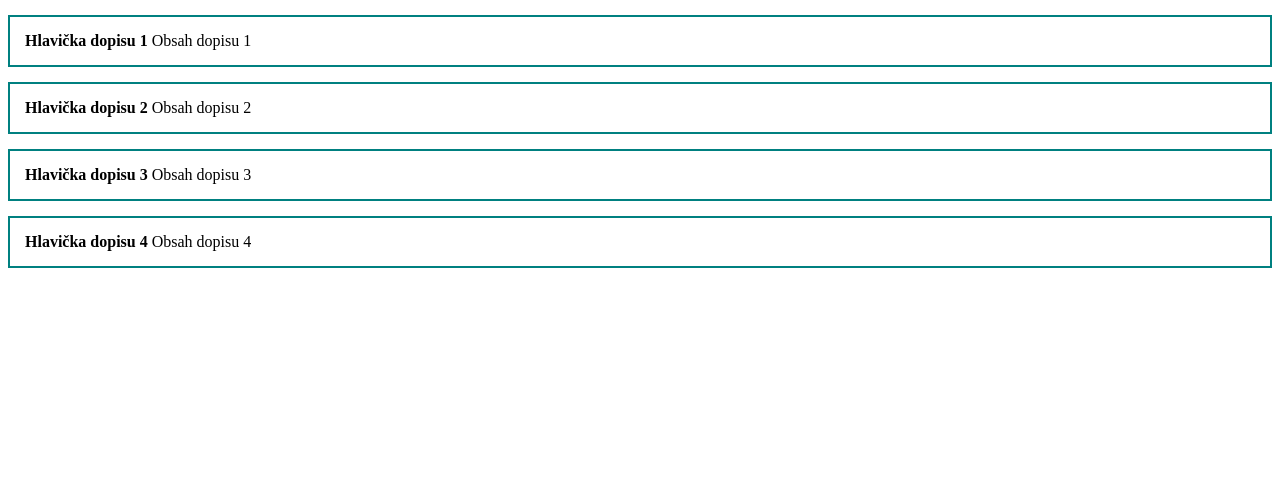
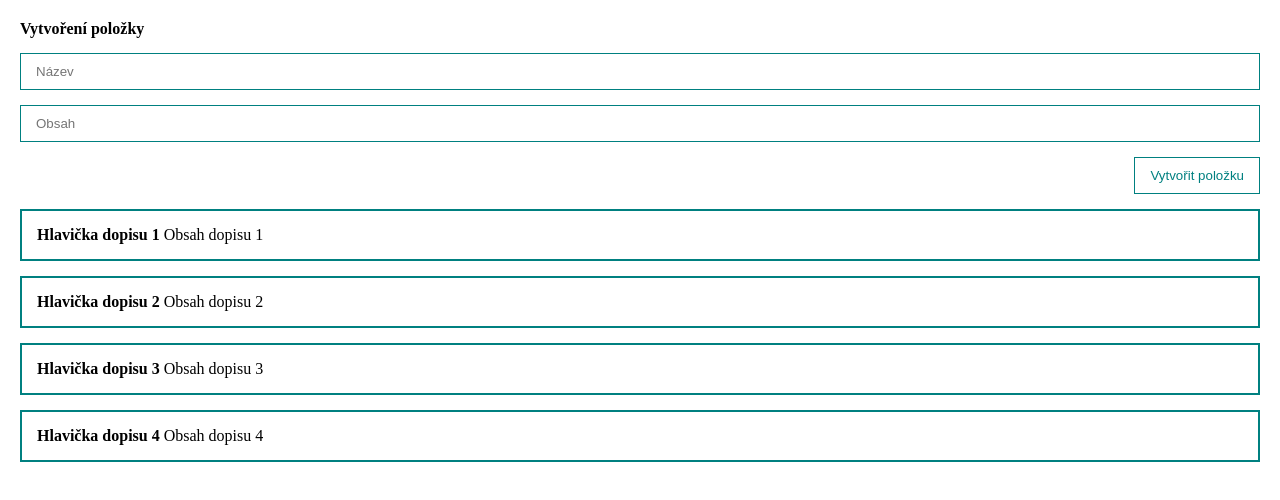
Before and after one commit to kofranek/timur_albi_vue3_from_a_to_z, a Vue app: page / in a window 1280 px wide. Shown: the top 500 px of the page. Built offline with nearby package versions, Linux system fonts and the light colour scheme; the HTML template or start-up script is replaced by a standard one.

Commit message:
Dekompozice, props - předávání dat do komponent

```diff
--- a/src/App.vue
+++ b/src/App.vue
@@ -1,37 +1,57 @@
 <template>
-  <div class="post" v-for="post in posts" >
-    <div><strong>{{post.title}}</strong> {{post.body}}</div>
+  <div class="app">
+    <post-form/>
+    <post-list :posts="posts"/>
+
   </div>
+
 </template>
 
 <script>
+import PostForm from "@/components/PostForm";
+import PostList from "@/components/PostList";
 export default {
+  components: {
+    PostList, PostForm
+  },
   name: "App",
   data() {
     return {
-      posts:[
+      posts: [
         {id: 1, title: 'Hlavička dopisu 1', body: 'Obsah dopisu 1'},
         {id: 2, title: 'Hlavička dopisu 2', body: 'Obsah dopisu 2'},
         {id: 3, title: 'Hlavička dopisu 3', body: 'Obsah dopisu 3'},
         {id: 4, title: 'Hlavička dopisu 4', body: 'Obsah dopisu 4'},
-      ]
+      ],
+      title: '',
+      body: ''
     }
   },
-  methods: {},
+  methods: {
+    createPost() {
+      const newPost = {
+        id: Date.now(),
+        title: this.title,
+        body: this.body,
+      }
+      this.posts.push(newPost)
+      this.title = ''
+      this.body = ''
+    },
+  },
 }
 </script>
 
-<style scoped>
+    <style>
     * {
       margin: 0;
       padding: 0;
       box-sizing: border-box;
     }
 
-.post {
-  padding: 15px;
-  border: 2px solid teal;
-  margin-top: 15px;
+    .app {
+      padding: 20px;
     }
 
+
     </style>
--- /dev/null
+++ b/src/components/PostForm.vue
@@ -0,0 +1,53 @@
+<template>
+  <form @submit.prevent>
+    <h4>Vytvoření položky</h4>
+
+    <input class="input"
+           type="text"
+           placeholder="Název"
+           v-bind:value="title"
+           @input="title=$event.target.value"
+    >
+    <input class="input"
+           type="text"
+           placeholder="Obsah"
+           v-bind:value="body"
+           @input="body=$event.target.value"
+    >
+
+    <button class="btn"
+    >
+      Vytvořit položku
+    </button>
+  </form>
+</template>
+
+<script>
+export default {
+  name: "PostForm"
+}
+</script>
+
+<style scoped>
+form {
+  display: flex;
+  flex-direction: column;
+}
+
+.btn {
+  margin-top: 15px;
+  align-self: flex-end;
+  padding: 10px 15px;
+  background: none;
+  color: teal;
+  border: 1px solid teal;
+}
+
+.input {
+  width: 100%;
+  border: 1px solid teal;
+  padding: 10px 15px;
+  margin-top: 15px;
+}
+
+</style>
--- /dev/null
+++ b/src/components/PostList.vue
@@ -0,0 +1,25 @@
+<template>
+  <div class="post" v-for="post in posts">
+    <div><strong>{{ post.title }}</strong> {{ post.body }}</div>
+  </div>
+</template>
+
+<script>
+export default {
+  name: "PostList",
+  props:{
+    posts: {
+      type:Array,
+      required: true,
+    }
+  }
+}
+</script>
+
+<style scoped>
+.post {
+  padding: 15px;
+  border: 2px solid teal;
+  margin-top: 15px;
+}
+</style>
```
Also changed, not shown: notes.txt. Lines whose indentation alone changed are shown as unchanged.
